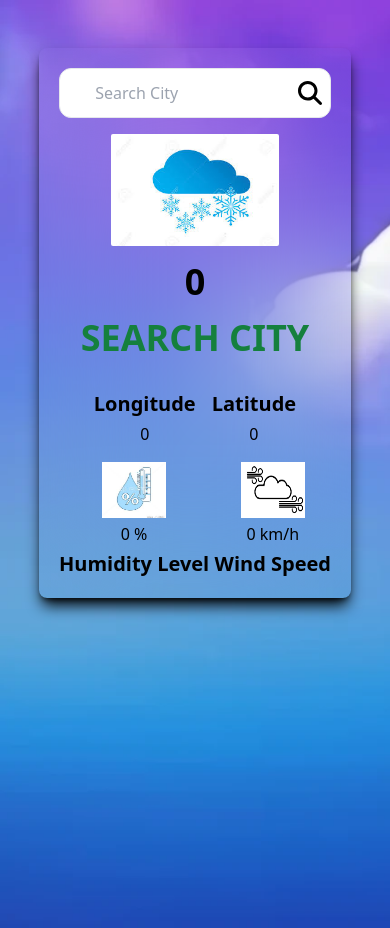
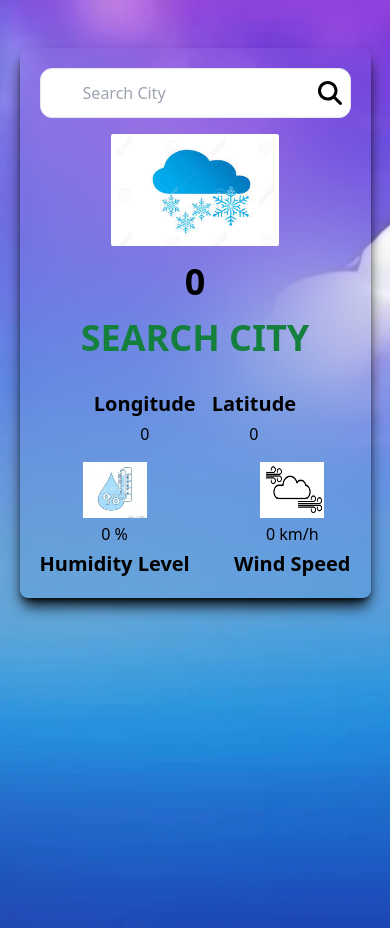
Before and after one commit to Sasikumar183/Weather-Forecast, a React (Vite) app: page / in a window 390 px wide. Built offline with nearby package versions, Linux system fonts and the light colour scheme.

Commit message:
Update WeatherDetails.jsx

```diff
--- a/src/assets/components/WeatherDetails.jsx
+++ b/src/assets/components/WeatherDetails.jsx
@@ -77,7 +77,7 @@ export const WeatherDetails = () => {
         <>
             <br />
             <br />
-            <div className='flex flex-col space-y-4 mx-auto p-5 shadow-black shadow-lg rounded-lg bg-transparent backdrop-blur-3xl w-[80%]  lg:w-[40%] xl:w-[30%]'>
+            <div className='flex flex-col space-y-4 mx-auto p-5 shadow-black shadow-lg rounded-lg bg-transparent backdrop-blur-3xl w-[90%]  md:w-[40%] xl:w-[30%]'>
                 <span className='flex border bg-white rounded-xl'>
                     <input
                         type='text'
```
